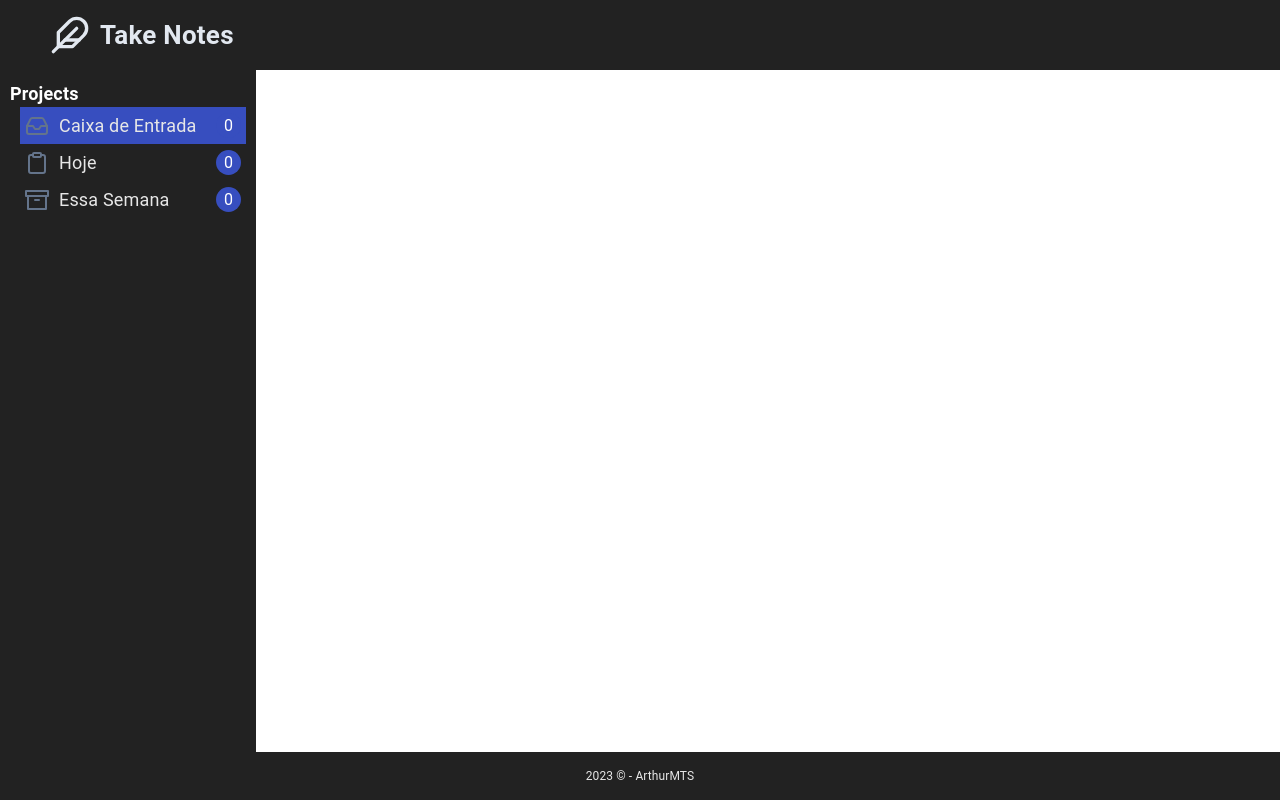
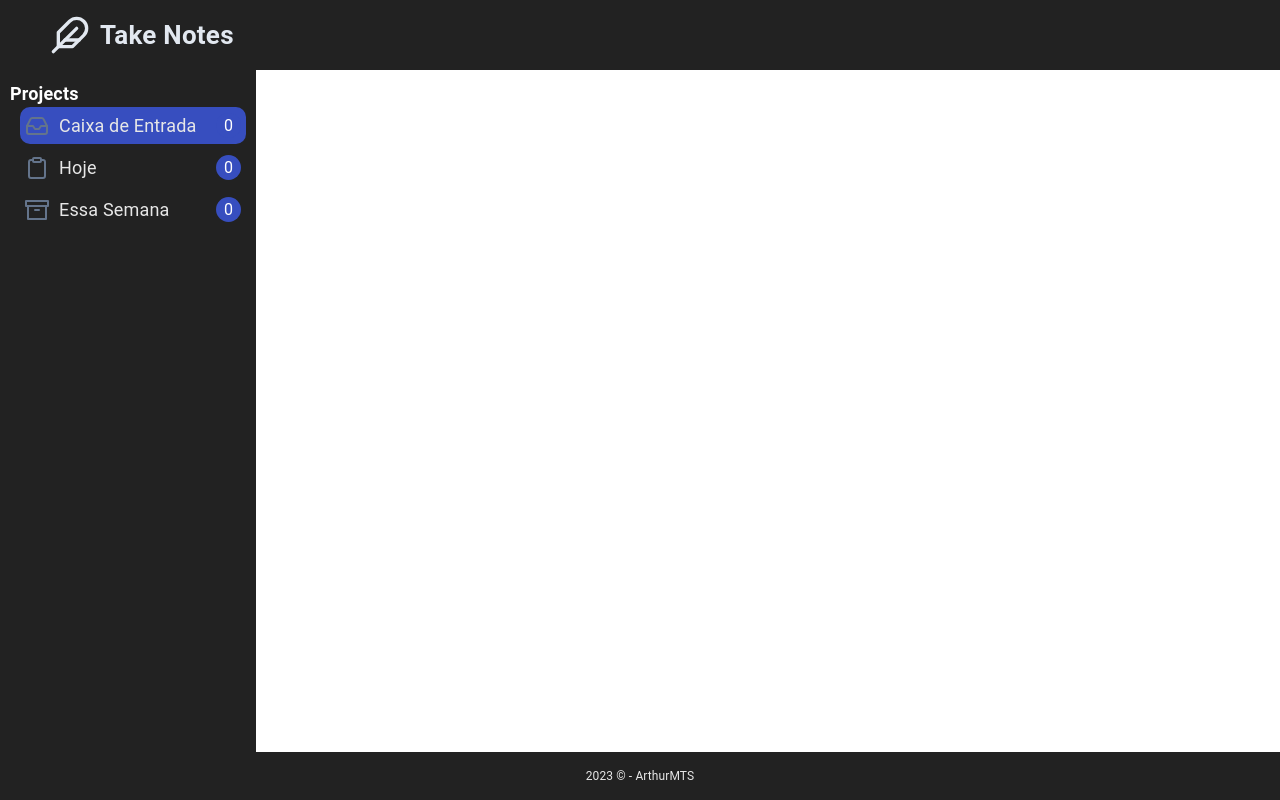
Before and after one commit to ArthurMTS/take-notes, a React (Vite) app: page / in a window 1280 px wide. Built offline with nearby package versions, Linux system fonts and the light colour scheme.

Commit message:
chore: remoção de projetos

```diff
--- a/src/components/Menu/Menu.tsx
+++ b/src/components/Menu/Menu.tsx
@@ -26,6 +26,7 @@ export const Menu: React.FC = () => {
       <MenuTitle>Projects</MenuTitle>
       <MenuList>
         <MenuItem
+          id={inbox.id}
           key={inbox.id}
           active={activeProject === inbox.id}
           icon={InboxIcon}
@@ -35,6 +36,7 @@ export const Menu: React.FC = () => {
           onClick={() => onProjectListItemClick(inbox.id)}
         />
         <MenuItem
+          id={today.id}
           key={today.id}
           active={activeProject === today.id}
           icon={ClipboardIcon}
@@ -44,6 +46,7 @@ export const Menu: React.FC = () => {
           onClick={() => onProjectListItemClick(today.id)}
         />
         <MenuItem
+          id={week.id}
           key={week.id}
           active={activeProject === week.id}
           icon={ArchiveIcon}
@@ -54,6 +57,7 @@ export const Menu: React.FC = () => {
         />
         {projects.map(project => (
           <MenuItem
+            id={project.id}
             key={project.id}
             active={activeProject === project.id}
             icon={TargetIcon}
--- a/src/components/MenuItem/MenuItem.styles.ts
+++ b/src/components/MenuItem/MenuItem.styles.ts
@@ -3,15 +3,25 @@ import { styled } from "@mui/system";
 
 export const ItemWrapper = styled("li")({
   listStyle: "none",
-  padding: 5,
   cursor: "pointer",
   "&:last": {
     marginBottom: 10,
   },
   display: "flex",
   alignItems: "center",
+  justifyContent: "center",
+  gap: 5,
+});
+
+export const ItemContent = styled("div")({
+  width: "100%",
+  padding: 5,
+  marginBottom: 5,
+  display: "flex",
+  alignItems: "center",
   justifyContent: "space-between",
   transition: "all .2s",
+  borderRadius: 10,
   "&:hover": {
     backgroundColor: "#374ebf",
   },
@@ -23,6 +33,7 @@ export const ItemWrapper = styled("li")({
 export const Div = styled("div")({
   display: "flex",
   alignItems: "center",
+  justifyContent: "center",
   gap: 10,
 });
 
@@ -48,5 +59,22 @@ export const ItemQuantity = styled(Typography)({
 });
 
 export const ItemDeleteButton = styled("img")({
+  "&:hover": {
+    animation: "shake 0.5s",
+    animationIterationCount: "infinite",
+  },
 
+ "@keyframes shake": {
+    "0%": { transform: "translate(1px, 1px) rotate(0deg)", },
+    "10%": { transform: "translate(-1px, -2px) rotate(-1deg)", },
+    "20%": { transform: "translate(-3px, 0px) rotate(1deg)", },
+    "30%": { transform: "translate(3px, 2px) rotate(0deg)", },
+    "40%": { transform: "translate(1px, -1px) rotate(1deg)", },
+    "50%": { transform: "translate(-1px, 2px) rotate(-1deg)", },
+    "60%": { transform: "translate(-3px, 1px) rotate(0deg)", },
+    "70%": { transform: "translate(3px, 1px) rotate(-1deg)", },
+    "80%": { transform: "translate(-1px, -1px) rotate(1deg)", },
+    "90%": { transform: "translate(1px, 2px) rotate(0deg)", },
+    "100%": { transform: "translate(1px, -2px) rotate(-1deg)", },
+  },
 });
--- a/src/components/MenuItem/MenuItem.tsx
+++ b/src/components/MenuItem/MenuItem.tsx
@@ -1,7 +1,9 @@
 import React from "react";
+import { useDispatch } from "react-redux";
 
 import {
   Div,
+  ItemContent,
   ItemDeleteButton,
   ItemIcon,
   ItemQuantity,
@@ -9,8 +11,10 @@ import {
   ItemWrapper,
 } from "./MenuItem.styles";
 import TrashIcon from "@/assets/icons/trash.svg";
+import { removeProject } from "@/store/projectSlicer";
 
 interface MenuItemProps {
+  id: number;
   active: boolean;
   icon: string;
   title: string;
@@ -20,6 +24,7 @@ interface MenuItemProps {
 }
 
 export const MenuItem: React.FC<MenuItemProps> = ({
+  id,
   active,
   title,
   icon,
@@ -27,16 +32,29 @@ export const MenuItem: React.FC<MenuItemProps> = ({
   canBeDeleted,
   onClick,
 }) => {
+  const dispatch = useDispatch();
+
+  const onDeleteButtonClick = () => {
+    if (confirm("Tem certeza que deseja apagar o projeto?"))
+      dispatch(removeProject(id));
+  };
+
   return (
-    <ItemWrapper className={active ? "active" : ""} onClick={onClick}>
-      <Div>
-        <ItemIcon src={icon} />
-        <ItemTitle>{title}</ItemTitle>
-      </Div>
-      <Div>
+    <ItemWrapper>
+      <ItemContent className={active ? "active" : ""} onClick={onClick}>
+        <Div>
+          <ItemIcon src={icon} />
+          <ItemTitle>{title}</ItemTitle>
+        </Div>
         <ItemQuantity>{quantity}</ItemQuantity>
-        {canBeDeleted ? <ItemDeleteButton src={TrashIcon} /> : ""}
-      </Div>
+      </ItemContent>
+      {canBeDeleted ?
+        <ItemDeleteButton
+          src={TrashIcon}
+          onClick={onDeleteButtonClick}
+        />
+        : ""
+      }
     </ItemWrapper>
   );
 };
```
